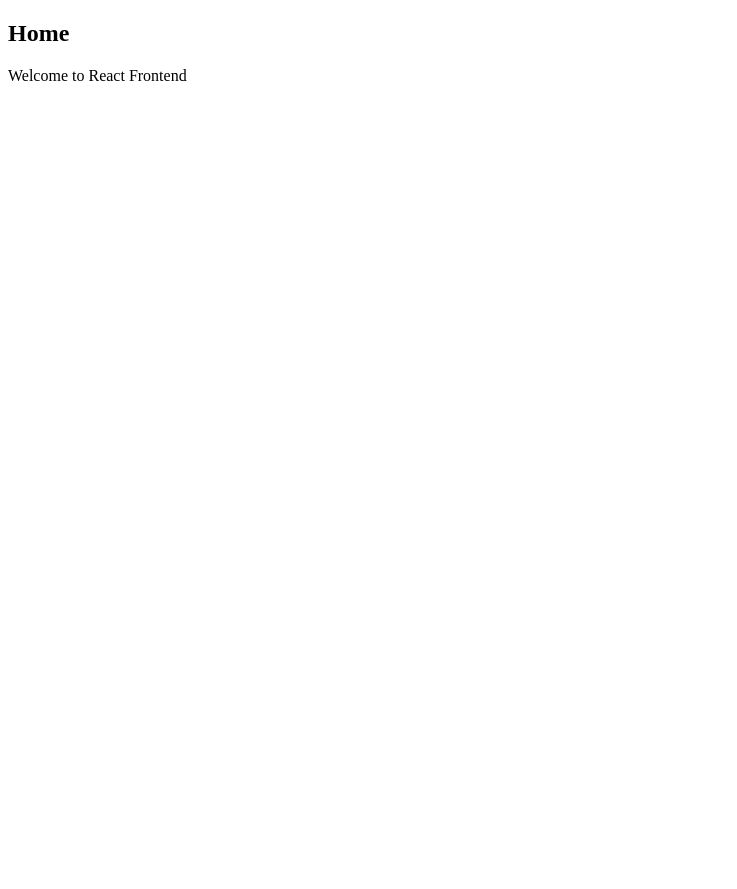
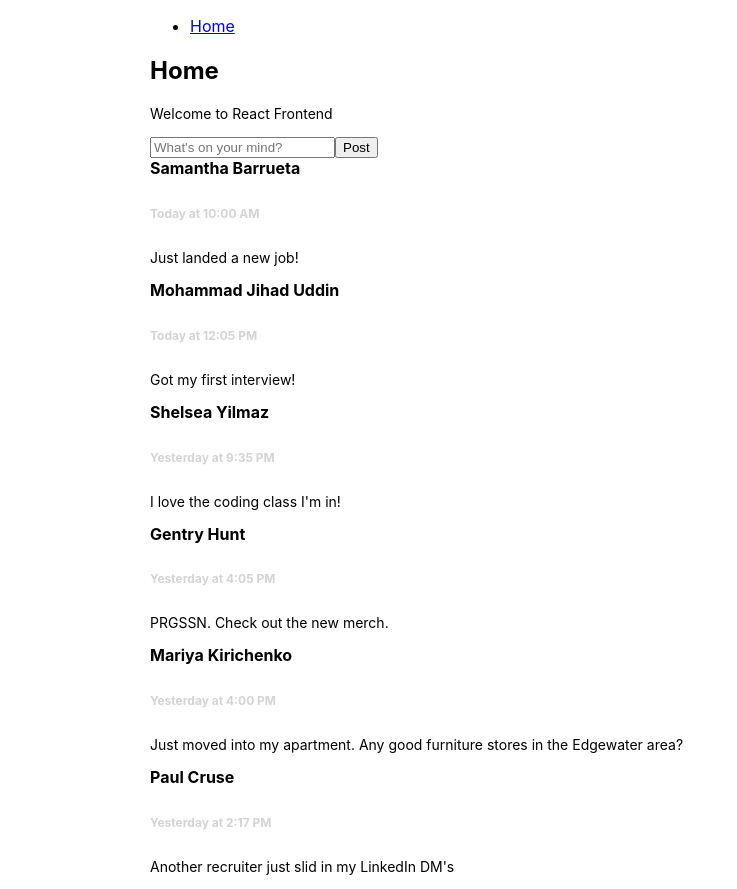
Before and after one commit to samanthabarrueta/Social-Media-FE, a React (Create React App) app in the folder react-front/: page / in a window 1280 px wide. Shown: the whole page, without its empty margins (0-737 px from the left). Before the commit the page ends 800 px from the top, so only its background shows below. Built offline with nearby package versions, Linux system fonts and the light colour scheme.

Commit message:
basic set up
homepg userprofle and navbar

```diff
--- a/react-front/src/MainRouter.js
+++ b/react-front/src/MainRouter.js
@@ -1,17 +1,32 @@
-import React from 'react';
-import {Route, Switch} from 'react-router-dom';
+import React, { Component } from 'react';
+import {Route, Switch, Link} from 'react-router-dom';
 import Home from './core/Home';
+import UserProfile from './core/UserProfile';
 import Signup from './user/Signup';
 import Signin from './user/Signin';
 
-const MainRouter = () => (
+class MainRouter extends Component {
+    render() {
+        return (
             <div>
+                <nav className="navbar navbar-expand-lg navbar-light bg-light">
+                <ul className="navbar-nav mr-auto">
+                <li>
+                <Link to={"/"} className="nav-link">
+                    Home
+                    </Link>
+                </li>
+                </ul>
+                </nav>
                 <Switch>
                     <Route exact path="/" component={Home} />
                     <Route exact path="/signup" component={Signup} />
                     <Route exact path="/signin" component={Signin} />
+                    <Route exact path="/userprofile" component={UserProfile} />
                 </Switch>
             </div>
-);
+        )
+    }
+}
 
 export default MainRouter;
--- a/react-front/src/core/Home.js
+++ b/react-front/src/core/Home.js
@@ -1,9 +1,15 @@
-import React from 'react'
+import React from 'react';
+import HomeFeed from '../feed/Home'
 
 const Home = () => (
-    <div className= "jumbotron">
-        <h2>Home</h2>
-        <p className= "lead"> Welcome to React Frontend</p>
+    <div>
+        <div className= "jumbotron">
+            <h2>Home</h2>
+            <p className= "lead"> Welcome to React Frontend</p>
+        </div>
+        <div>
+            <HomeFeed />
+        </div>
     </div>
 );
 
--- /dev/null
+++ b/react-front/src/core/UserProfile.js
@@ -0,0 +1,10 @@
+import React from 'react';
+import Profile from '../feed/Profile'
+
+const UserProfile = () => (
+    <div>
+        <Profile />
+    </div>
+);
+
+export default UserProfile;
--- /dev/null
+++ b/react-front/src/feed/AddPostForm.js
@@ -0,0 +1,28 @@
+import React, { Component } from 'react';
+
+export class AddPostForm extends Component {
+    constructor() {
+        super()
+        this.state = {
+            name: "",
+            timeStamp: "",
+            body: ""
+        }
+    }
+
+    render() {
+        return (
+            <form>
+                <div className= "card">
+                    <input
+                        placeholder="What's on your mind?">
+                    </input>
+                    <button>{"Post"}</button>
+                </div>
+            </form>
+
+        )
+    }
+}
+
+export default AddPostForm
--- /dev/null
+++ b/react-front/src/feed/Home.js
@@ -0,0 +1,16 @@
+import React, { Component } from 'react';
+import HomePosts from './HomePosts';
+import AddPostForm from './AddPostForm'
+
+export class HomeFeed extends Component {
+    render() {
+        return (
+            <div>
+                <AddPostForm />
+                <HomePosts />
+            </div>
+        )
+    }
+}
+
+export default HomeFeed;
--- /dev/null
+++ b/react-front/src/feed/HomePosts.js
@@ -0,0 +1,52 @@
+import React, { Component } from 'react';
+import '../index.css'
+
+export class HomePost extends Component {
+    // constructor() {
+    //     super()
+    //     this.state = {
+    //         name: "Samantha Barrueta",
+    //         timeStamp: "Posted at 9:00 PM",
+    //         body: "Today was awesome!"
+    //     }
+    // }
+
+    render() {
+        return (
+            <div>
+                <div className= "mt-5 mb-5 card">
+                    <h5>{"Samantha Barrueta"}</h5>
+                    <h6>{"Today at 10:00 AM"}</h6>
+                    <p>{"Just landed a new job!"}</p>
+            </div>
+            <div className= "mt-5 mb-5 card">
+                    <h5>{"Mohammad Jihad Uddin"}</h5>
+                    <h6>{"Today at 12:05 PM"}</h6>
+                    <p>{"Got my first interview!"}</p>
+            </div>
+            <div className= "mt-5 mb-5 card">
+                    <h5>{"Shelsea Yilmaz"}</h5>
+                    <h6>{"Yesterday at 9:35 PM"}</h6>
+                    <p>{"I love the coding class I'm in!"}</p>
+            </div>
+            <div className= "mt-5 mb-5 card">
+                    <h5>{"Gentry Hunt"}</h5>
+                    <h6>{" Yesterday at 4:05 PM"}</h6>
+                    <p>{"PRGSSN. Check out the new merch."}</p>
+            </div>
+            <div className= "mt-5 mb-5 card">
+                    <h5>{"Mariya Kirichenko"}</h5>
+                    <h6>{"Yesterday at 4:00 PM"}</h6>
+                    <p>{"Just moved into my apartment. Any good furniture stores in the Edgewater area?"}</p>
+            </div>
+            <div className= "mt-5 mb-5 card">
+                    <h5>{"Paul Cruse"}</h5>
+                    <h6>{"Yesterday at 2:17 PM"}</h6>
+                    <p>{"Another recruiter just slid in my LinkedIn DM's "}</p>
+            </div>
+            </div>
+        )
+    }
+}
+
+export default HomePost;
--- /dev/null
+++ b/react-front/src/feed/Profile.js
@@ -0,0 +1,16 @@
+import React, { Component } from 'react';
+import ProfilePosts from './ProfilePosts';
+import AddPostForm from './AddPostForm'
+
+export class ProfileFeed extends Component {
+    render() {
+        return (
+            <div>
+                <AddPostForm />
+                <ProfilePosts />
+            </div>
+        )
+    }
+}
+
+export default ProfileFeed
--- /dev/null
+++ b/react-front/src/feed/ProfilePosts.js
@@ -0,0 +1,52 @@
+import React, { Component } from 'react';
+import '../index.css'
+
+export class ProfilePosts extends Component {
+    // constructor() {
+    //     super()
+    //     this.state = {
+    //         name: "Samantha Barrueta",
+    //         timeStamp: "Posted at 9:00 PM",
+    //         body: "Today was awesome!"
+    //     }
+    // }
+
+    render() {
+        return (
+                <div>
+                <div className="mt-5 mb-5 card">
+                    <h5>{"Gentry Hunt"}</h5>
+                    <h6>{"Today at 10:10 AM"}</h6>
+                    <p>{"Just landed a new job!"}</p>
+                </div>
+                <div className="mt-5 mb-5 card">
+                    <h5>{"Gentry Hunt"}</h5>
+                    <h6>{"Today at 8:24 PM"}</h6>
+                    <p>{"Lakers in 5"}</p>
+                </div>
+                <div className="mt-5 mb-5 card">
+                    <h5>{"Gentry Hunt"}</h5>
+                    <h6>{"Yesterday at 10:17 PM"}</h6>
+                    <p>{"Brick Squad Monopoly"}</p>
+                </div>
+                <div className="mt-5 mb-5 card">
+                    <h5>{"Gentry Hunt"}</h5>
+                    <h6>{" Yesterday at 4:09 PM"}</h6>
+                    <p>{"PRGSSN. New Black Women Are The Future Shirts Available for Pre-Order."}</p>
+                </div>
+                <div className="mt-5 mb-5 card">
+                    <h5>{"Gentry Hunt"}</h5>
+                    <h6>{"Yesterday at 3:17 PM"}</h6>
+                    <p>{"Where are the open runs in Hyde Park?"}</p>
+                </div>
+                <div className="mt-5 mb-5 card">
+                    <h5>{"Gentry Hunt"}</h5>
+                    <h6>{"Yesterday at 2:17 PM"}</h6>
+                    <p>{"Yoooooo"}</p>
+                </div>
+            </div>
+        )
+    }
+}
+
+export default ProfilePosts;
--- /dev/null
+++ b/react-front/src/index.css
@@ -0,0 +1,43 @@
+
+body {
+
+    margin: 0;
+    padding-left: 150px;
+    padding-right: 150px;
+    font-family: -apple-system, BlinkMacSystemFont, 'Segoe UI', 'Roboto', 'Oxygen',
+      'Ubuntu', 'Cantarell', 'Fira Sans', 'Droid Sans', 'Helvetica Neue',
+      sans-serif;
+    -webkit-font-smoothing: antialiased;
+    -moz-osx-font-smoothing: grayscale;
+}
+
+code {
+font-family: source-code-pro, Menlo, Monaco, Consolas, 'Courier New',
+    monospace;
+}
+
+.form {
+margin: 20px;
+}
+
+.form input {
+display: block;
+margin-top: 5px;
+margin-bottom: 5px;
+width: 100%;
+}
+
+h5 {
+  font-size: 16px;
+  font-weight: bold;
+  margin: 0px
+}
+
+h6 {
+  font-size: 12px;
+  color: lightgray
+}
+
+p {
+  font-size: 14px
+}
--- a/react-front/src/user/Signin.js
+++ b/react-front/src/user/Signin.js
@@ -1,4 +1,5 @@
 import React, { Component } from 'react';
+import '../index.css';
 
 export class Signin extends Component {
     constructor() {
@@ -24,7 +25,7 @@
             password
         };
         // console.log(user);
-        fetch("http://localhost:8080/signup", {
+        fetch("http://localhost:3000/signup", {
             method: "POST",
             headers: {
                 Accept: "application/json",
@@ -40,7 +41,7 @@
 
 
     render() {
-        const {name, email, password, error} = this.state;
+        const {email, password, error} = this.state;
         return (
             <div className="container">
                 <h2 className="mt-5 mb-5">Signin</h2>
--- a/react-front/src/user/Signup.js
+++ b/react-front/src/user/Signup.js
@@ -1,4 +1,5 @@
 import React, { Component } from 'react';
+import '../index.css';
 
 export class Signup extends Component {
     constructor() {
@@ -25,7 +26,7 @@
             password
         };
         // console.log(user);
-        fetch("http://localhost:8080/signup", {
+        fetch("http://localhost:3000/signup", {
             method: "POST",
             headers: {
                 Accept: "application/json",
```
Also changed, not shown: 1 other file (tests, documents, lock files or other folders). Lines whose indentation alone changed are shown as unchanged.
